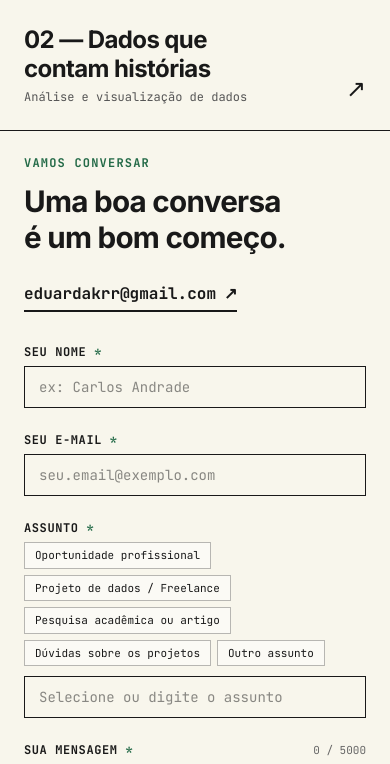
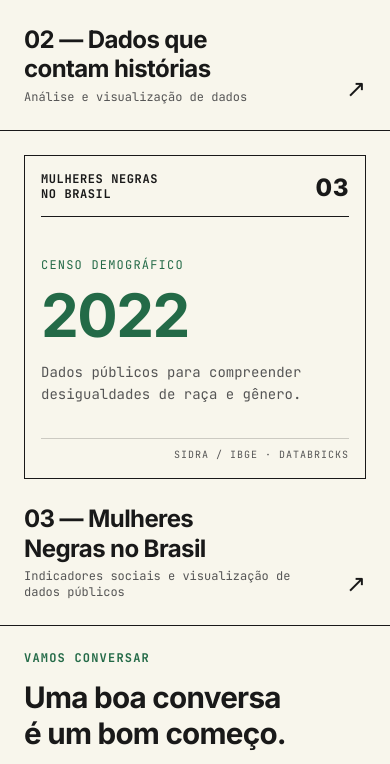
Before and after one commit to git-duda/web-portfolio, a React (Vite) app: page / in a window 390 px wide. Shown: the part 2581-3345 px from the top of the page. Built offline with nearby package versions, Linux system fonts and the light colour scheme.

Commit message:
Add Mulheres Negras no Brasil to portfolio projects

```diff
--- a/src/components/WorkSection.tsx
+++ b/src/components/WorkSection.tsx
@@ -148,7 +148,7 @@ export function WorkSection() {
           </div>
         </details>
       </article>
-      <article className="skill last:border-b-0">
+      <article className="skill border-b border-[#191919]">
         <details
           className="explore-details group"
           open={openArticle2}
@@ -325,6 +325,58 @@ export function WorkSection() {
           </div>
         </details>
       </article>
+
+      <article className="skill last:border-b-0">
+        <details className="explore-details group">
+          <summary className="p-6 md:p-8 cursor-pointer select-none border-b border-transparent group-open:border-[#191919] transition-colors hover:bg-black/[0.02]">
+            <figure className="cover chart-cover border border-[#191919] bg-[#f8f6ec] p-4 sm:p-6 mb-6">
+              <div className="chart-top flex items-start justify-between gap-4 border-b border-[#191919] pb-3 mb-4 font-mono-custom text-xs uppercase tracking-wider">
+                <span className="font-bold leading-tight">{language === 'pt' ? <>MULHERES NEGRAS<br />NO BRASIL</> : <>BLACK WOMEN<br />IN BRAZIL</>}</span>
+                <span className="chart-no font-heading text-2xl font-black text-[#191919]">03</span>
+              </div>
+              <div className="py-6 sm:py-10">
+                <p className="font-mono-custom text-xs uppercase tracking-widest text-[#236a47]">{language === 'pt' ? 'Censo demográfico' : 'Population census'}</p>
+                <p className="font-heading text-6xl sm:text-7xl font-bold tracking-tight text-[#236a47] mt-3">2022</p>
+                <p className="font-mono-custom text-sm leading-relaxed text-[#555] mt-4 max-w-sm">{language === 'pt' ? 'Dados públicos para compreender desigualdades de raça e gênero.' : 'Public data to understand racial and gender inequalities.'}</p>
+              </div>
+              <figcaption className="text-right font-mono-custom text-[10px] tracking-widest uppercase text-[#555] border-t border-[#191919]/20 pt-2 mt-2">SIDRA / IBGE · DATABRICKS</figcaption>
+            </figure>
+            <div className="caption flex items-end justify-between gap-4">
+              <div>
+                <h2 className="font-heading font-bold text-2xl md:text-3xl text-[#191919] tracking-tight">{language === 'pt' ? '03 — Mulheres Negras no Brasil' : '03 — Black Women in Brazil'}</h2>
+                <p className="font-mono-custom text-xs md:text-sm text-[#555] mt-1">{language === 'pt' ? 'Indicadores sociais e visualização de dados públicos' : 'Social indicators and public data visualization'}</p>
+              </div>
+              <span className="arrow font-mono-custom text-2xl md:text-3xl text-[#191919] transition-transform duration-200 group-open:rotate-45" aria-hidden="true">↗</span>
+            </div>
+          </summary>
+          <div className="detail example-content p-6 md:p-8 bg-[#f8f6ec] space-y-6">
+            <h3 className="example-title font-heading font-bold text-xl md:text-2xl text-[#191919]">{language === 'pt' ? 'Um olhar sobre o Brasil a partir dos dados' : 'A view of Brazil through data'}</h3>
+            <p className="project-intro font-mono-custom text-sm text-[#191919] leading-relaxed font-medium">{language === 'pt' ? 'Dashboard desenvolvido no Databricks com dados do Censo 2022, disponibilizados pelo SIDRA/IBGE, para explorar a realidade das mulheres negras no Brasil e apoiar reflexões sobre desigualdades e políticas públicas.' : 'A Databricks dashboard using 2022 Census data from SIDRA/IBGE to explore the lives of Black women in Brazil and inform discussions about inequality and public policy.'}</p>
+            <div className="space-y-4 font-sans text-sm md:text-base text-[#191919]/90">
+              <div>
+                <h4 className="font-mono-custom font-bold text-xs uppercase tracking-widest text-[#236a47] mb-1">{language === 'pt' ? 'O problema' : 'The problem'}</h4>
+                <p className="leading-relaxed">{language === 'pt' ? 'Transformar dados censitários em uma leitura acessível das desigualdades, considerando raça, gênero e território.' : 'Turning census data into an accessible view of inequality across race, gender, and geography.'}</p>
+              </div>
+              <div>
+                <h4 className="font-mono-custom font-bold text-xs uppercase tracking-widest text-[#236a47] mb-1">{language === 'pt' ? 'A solução' : 'The solution'}</h4>
+                <p className="leading-relaxed">{language === 'pt' ? 'Um painel interativo reúne indicadores e comparações em visualizações que facilitam a exploração dos dados. O projeto inclui uma interface web para apresentar o dashboard do Databricks.' : 'An interactive dashboard brings indicators and comparisons together in visualizations that make the data easier to explore. The project includes a web interface for presenting the Databricks dashboard.'}</p>
+              </div>
+              <div>
+                <h4 className="font-mono-custom font-bold text-xs uppercase tracking-widest text-[#236a47] mb-2">{language === 'pt' ? 'Habilidades em prática' : 'Skills in practice'}</h4>
+                <ul className="list-disc list-inside space-y-1 pl-1 font-mono-custom text-xs md:text-sm text-[#191919]/85">
+                  <li>{language === 'pt' ? 'Organização e interpretação de dados públicos.' : 'Organization and interpretation of public data.'}</li>
+                  <li>{language === 'pt' ? 'Construção de dashboards no Databricks.' : 'Dashboard development in Databricks.'}</li>
+                  <li>{language === 'pt' ? 'Comunicação visual de indicadores sociais.' : 'Visual communication of social indicators.'}</li>
+                </ul>
+              </div>
+              <p className="case-note font-mono-custom text-xs text-[#666] italic">{language === 'pt' ? 'Fonte: Censo Demográfico 2022 · SIDRA/IBGE. Tecnologias: Databricks, JavaScript, Vite e Vercel.' : 'Source: 2022 Population Census · SIDRA/IBGE. Technologies: Databricks, JavaScript, Vite, and Vercel.'}</p>
+              <div className="flex flex-wrap items-center gap-x-6 gap-y-3">
+                <a className="text-link inline-flex items-center gap-1 font-mono-custom text-xs uppercase tracking-wider font-bold border-b border-[#191919] pb-0.5 hover:text-[#236a47] hover:border-[#236a47] transition-colors" href="https://github.com/git-duda/mulheres-negras-brasil" target="_blank" rel="noopener noreferrer">{language === 'pt' ? 'Conhecer o projeto no GitHub ↗' : 'Explore the project on GitHub ↗'}</a>
+              </div>
+            </div>
+          </div>
+        </details>
+      </article>
     </section>
   );
 }
```
